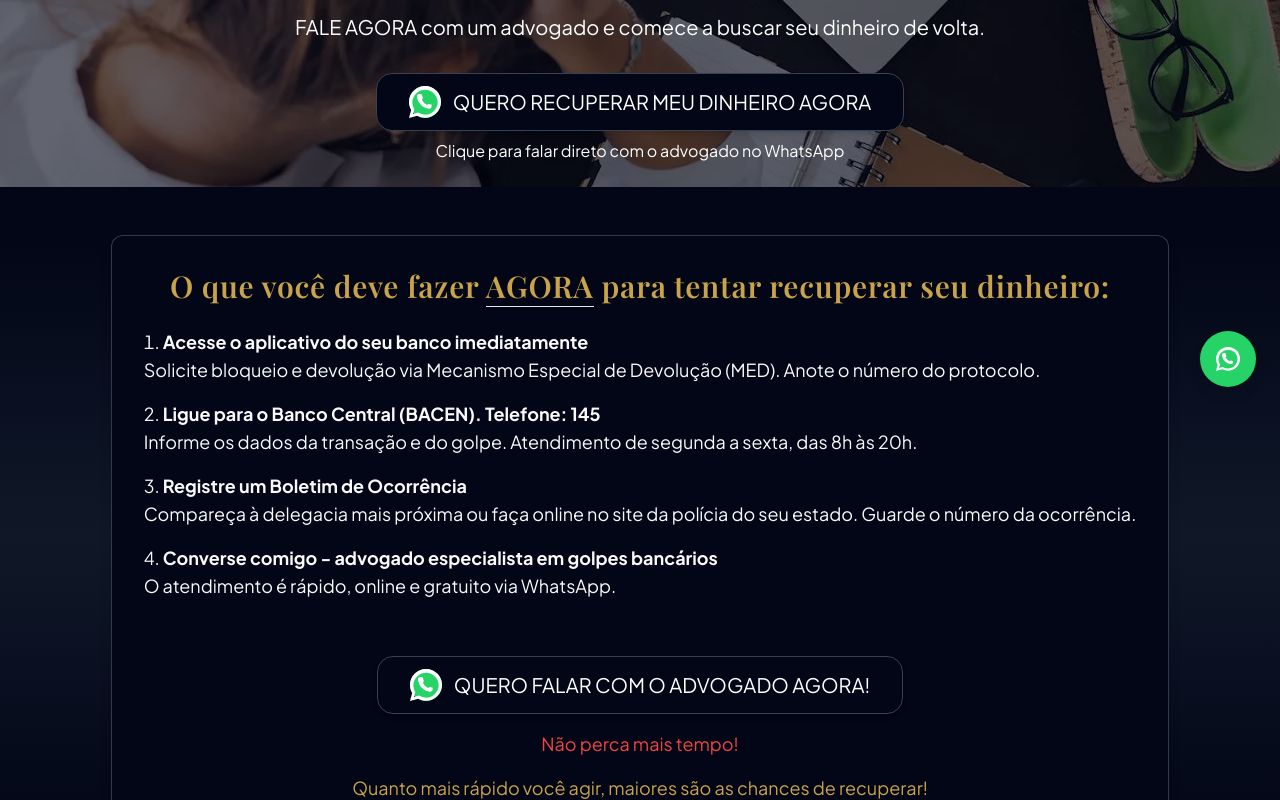
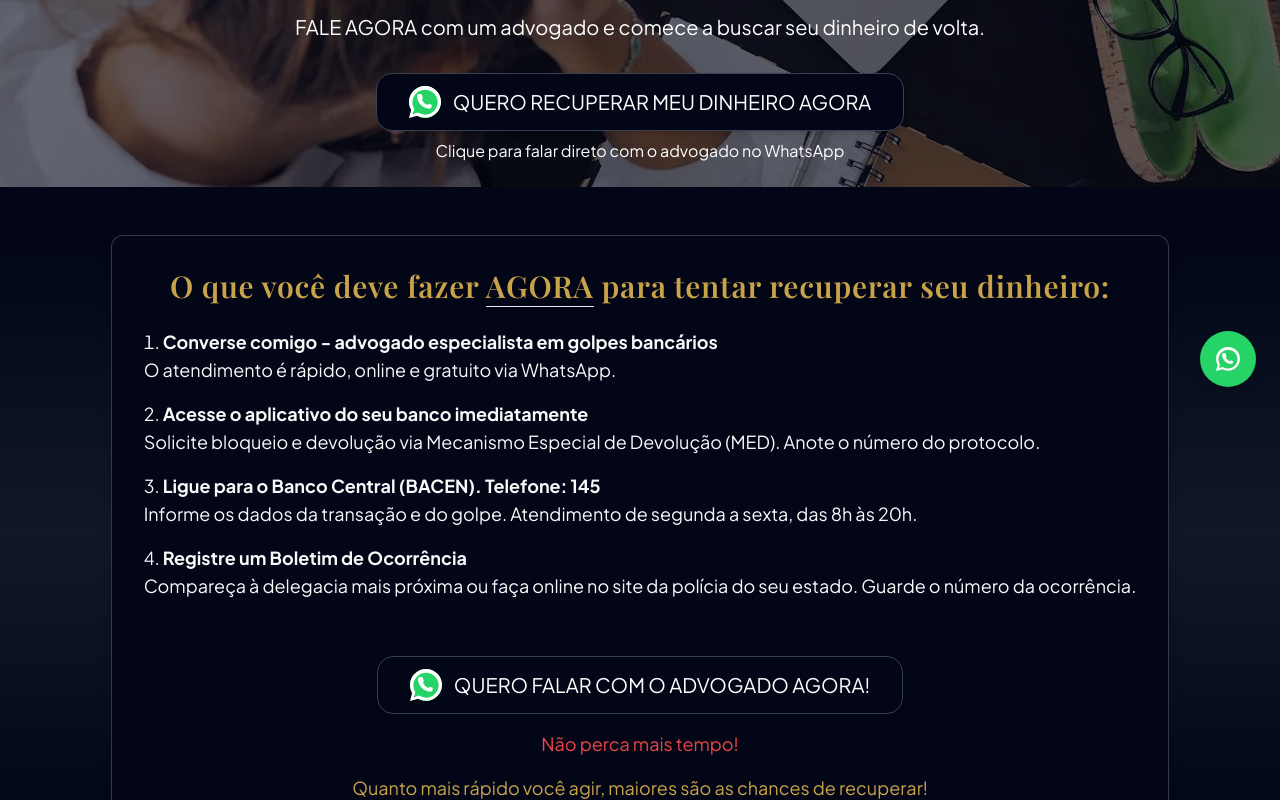
Before and after one commit to FelipeVieir4/italo-moreira-landing-page, a Next.js app: page /golpe-pix/A in a window 1280 px wide. Shown: the part 389-1189 px from the top of the page. Built offline with nearby package versions, Linux system fonts and the light colour scheme; a web font is replaced by a local one.

Commit message:
atualização da lista do que fazer na page golpe do PIX A e B

```diff
--- a/app/golpe-pix/A/page.tsx
+++ b/app/golpe-pix/A/page.tsx
@@ -98,6 +98,12 @@ export default function GolpePixPage() {
           <ol className="list-decimal list-inside space-y-2 sm:space-y-4 text-base sm:text-lg font-secondary text-textPrimary">
             <li>
               <span className="font-bold">
+                Converse comigo - advogado especialista em golpes bancários
+              </span>
+              <br />O atendimento é rápido, online e gratuito via WhatsApp.
+            </li>
+            <li>
+              <span className="font-bold">
                 Acesse o aplicativo do seu banco imediatamente
               </span>
               <br />
@@ -120,13 +126,6 @@ export default function GolpePixPage() {
               Compareça à delegacia mais próxima ou faça online no site da
               polícia do seu estado. Guarde o número da ocorrência.
             </li>
-
-            <li>
-              <span className="font-bold">
-                Converse comigo - advogado especialista em golpes bancários
-              </span>
-              <br />O atendimento é rápido, online e gratuito via WhatsApp.
-            </li>
           </ol>
           <div className="flex justify-center mt-6 sm:mt-8">
             <ContactButton label={whatsappLabel2} />
@@ -146,7 +145,9 @@ export default function GolpePixPage() {
             Fale agora com um advogado especialista em golpes bancários
           </h2>
           <p className="text-base sm:text-lg md:text-xl font-secondary mb-1 sm:mb-2 bg-secondary max-w-fit">
-            Atendimento <span className="text-highlight">rápido</span>, com <span className="text-highlight">respeito</span> e <span className="text-highlight">segurança</span> ao falar com um
+            Atendimento <span className="text-highlight">rápido</span>, com{" "}
+            <span className="text-highlight">respeito</span> e{" "}
+            <span className="text-highlight">segurança</span> ao falar com um
             advogado que resolve!
           </p>
           <p className="text-base sm:text-lg font-secondary bg-secondary max-w-fit">
@@ -205,7 +206,8 @@ export default function GolpePixPage() {
           ))}
         </ul>
         <p className="mt-4 sm:mt-8 text-base sm:text-lg font-secondary text-center">
-         Já ajudei diversas pessoas a recuperarem valores perdidos. O próximo será
+          Já ajudei diversas pessoas a recuperarem valores perdidos. O próximo
+          será
           <span className="text-highlight rounded uppercase "> você!</span>
         </p>
         <div className="flex justify-center mt-4 sm:mt-8">
@@ -229,8 +231,11 @@ export default function GolpePixPage() {
           <span className="text-red-500"> esperar demais</span>
         </h2>
         <p className="text-xs sm:text-sm md:text-lg max-w-2xl sm:max-w-4xl mx-auto font-secondary">
-          Quanto mais você espera, <span className="text-red-400">mais difícil fica rastrear o seu dinheiro</span> e
-          recuperá-lo. Os bancos agem com rapidez, mas depende de você dar o
+          Quanto mais você espera,{" "}
+          <span className="text-red-400">
+            mais difícil fica rastrear o seu dinheiro
+          </span>{" "}
+          e recuperá-lo. Os bancos agem com rapidez, mas depende de você dar o
           primeiro passo — e sem orientação jurídica, você perderá a chance de
           recuperar o que é seu
         </p>
--- a/app/golpe-pix/B/page.tsx
+++ b/app/golpe-pix/B/page.tsx
@@ -98,6 +98,12 @@ export default function GolpePixPage() {
           <ol className="list-decimal list-inside space-y-2 sm:space-y-4 text-base sm:text-lg font-secondary text-textPrimary">
             <li>
               <span className="font-bold">
+                Converse comigo - advogado especialista em golpes bancários
+              </span>
+              <br />O atendimento é rápido, online e gratuito via WhatsApp.
+            </li>
+            <li>
+              <span className="font-bold">
                 Acesse o aplicativo do seu banco imediatamente
               </span>
               <br />
@@ -120,13 +126,6 @@ export default function GolpePixPage() {
               Compareça à delegacia mais próxima ou faça online no site da
               polícia do seu estado. Guarde o número da ocorrência.
             </li>
-
-            <li>
-              <span className="font-bold">
-                Converse comigo - advogado especialista em golpes bancários
-              </span>
-              <br />O atendimento é rápido, online e gratuito via WhatsApp.
-            </li>
           </ol>
           <div className="flex justify-center mt-6 sm:mt-8">
             <ContactButton label={whatsappLabel2} />
@@ -146,7 +145,9 @@ export default function GolpePixPage() {
             Fale agora com um advogado especialista em golpes bancários
           </h2>
           <p className="text-base sm:text-lg md:text-xl font-secondary mb-1 sm:mb-2 bg-secondary max-w-fit">
-            Atendimento <span className="text-highlight">rápido</span>, com <span className="text-highlight">respeito</span> e <span className="text-highlight">segurança</span> ao falar com um
+            Atendimento <span className="text-highlight">rápido</span>, com{" "}
+            <span className="text-highlight">respeito</span> e{" "}
+            <span className="text-highlight">segurança</span> ao falar com um
             advogado que resolve!
           </p>
           <p className="text-base sm:text-lg font-secondary bg-secondary max-w-fit">
@@ -205,7 +206,8 @@ export default function GolpePixPage() {
           ))}
         </ul>
         <p className="mt-4 sm:mt-8 text-base sm:text-lg font-secondary text-center">
-         Já ajudei diversas pessoas a recuperarem valores perdidos. O próximo será
+          Já ajudei diversas pessoas a recuperarem valores perdidos. O próximo
+          será
           <span className="text-highlight rounded uppercase "> você!</span>
         </p>
         <div className="flex justify-center mt-4 sm:mt-8">
@@ -229,8 +231,11 @@ export default function GolpePixPage() {
           <span className="text-red-500"> esperar demais</span>
         </h2>
         <p className="text-xs sm:text-sm md:text-lg max-w-2xl sm:max-w-4xl mx-auto font-secondary">
-          Quanto mais você espera, <span className="text-red-400">mais difícil fica rastrear o seu dinheiro</span> e
-          recuperá-lo. Os bancos agem com rapidez, mas depende de você dar o
+          Quanto mais você espera,{" "}
+          <span className="text-red-400">
+            mais difícil fica rastrear o seu dinheiro
+          </span>{" "}
+          e recuperá-lo. Os bancos agem com rapidez, mas depende de você dar o
           primeiro passo — e sem orientação jurídica, você perderá a chance de
           recuperar o que é seu
         </p>
```
